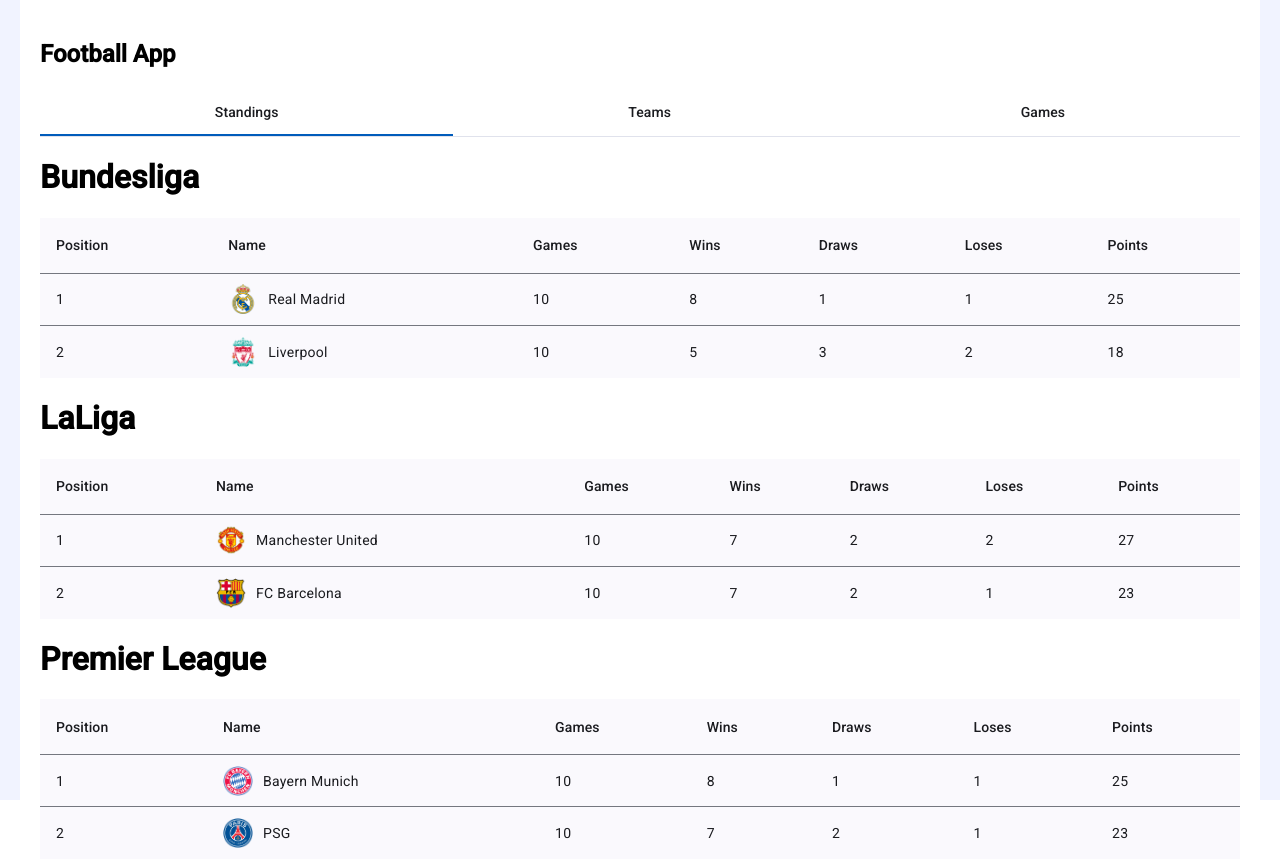
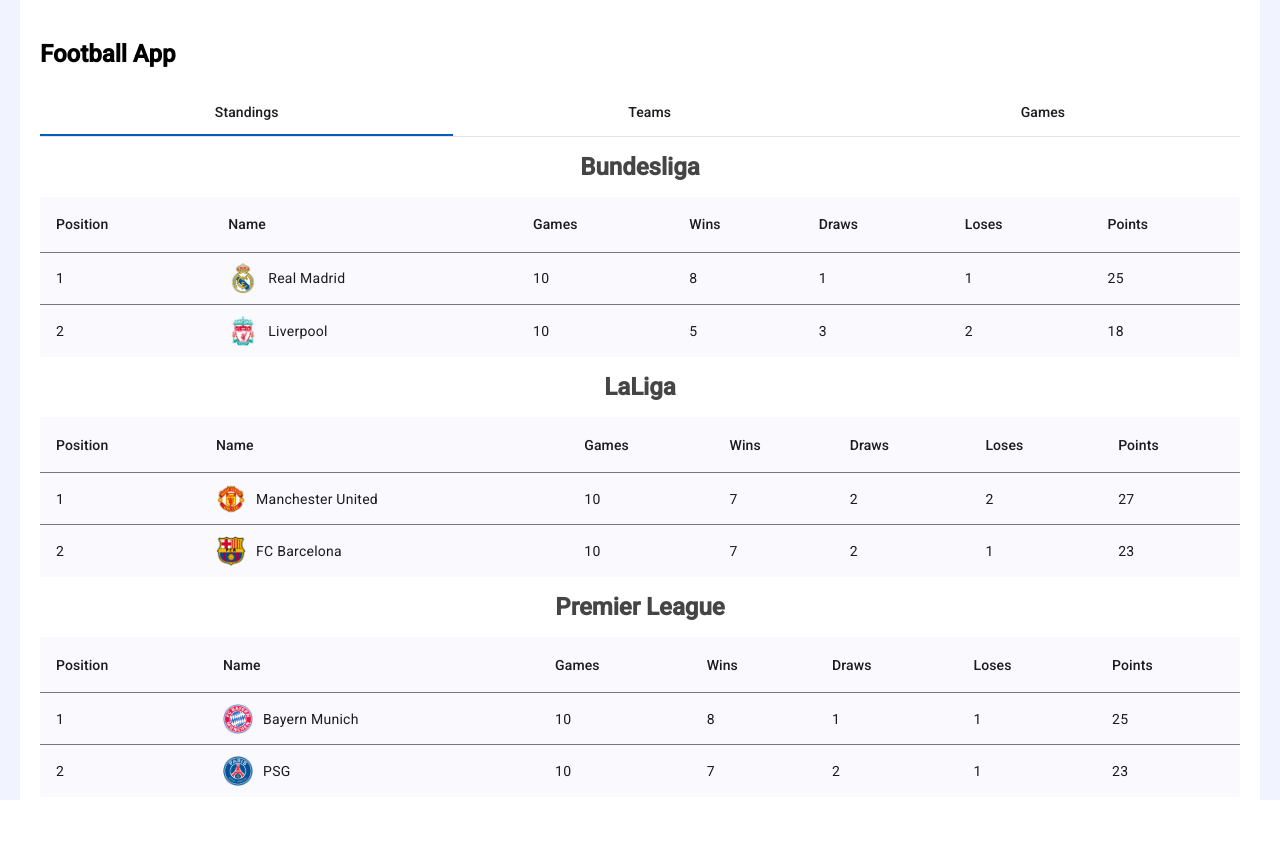
Before and after one commit to Serh1/football-app, an Angular app: page / in a window 1280 px wide. After the commit the page ends 800 px from the top, so only its background shows below. Built offline with nearby package versions, Linux system fonts and the light colour scheme.

Commit message:
feat(standings):added some css

```diff
--- a/src/app/standings/standings.component.css
+++ b/src/app/standings/standings.component.css
@@ -11,3 +11,11 @@
   align-content: center;
 
 }
+
+h1 {
+
+  color: #454545;
+  font-size: 24px;
+  text-align: center;
+
+}
--- a/src/app/standings/standings.component.html
+++ b/src/app/standings/standings.component.html
@@ -95,6 +95,7 @@
     <tr mat-header-row *matHeaderRowDef="displayedColumns"></tr>
     <tr mat-row *matRowDef="let row; columns: displayedColumns;"></tr>
   </table>
+
   <h1>Premier League</h1>
 
   <table mat-table [dataSource]="getTeamsByLeague('Premier League')" matSort>
@@ -143,7 +144,4 @@
     <tr mat-header-row *matHeaderRowDef="displayedColumns"></tr>
     <tr mat-row *matRowDef="let row; columns: displayedColumns;"></tr>
   </table>
-
-
-
 </div>
```
Also changed, not shown: 1 other file (tests, documents, lock files or other folders).
